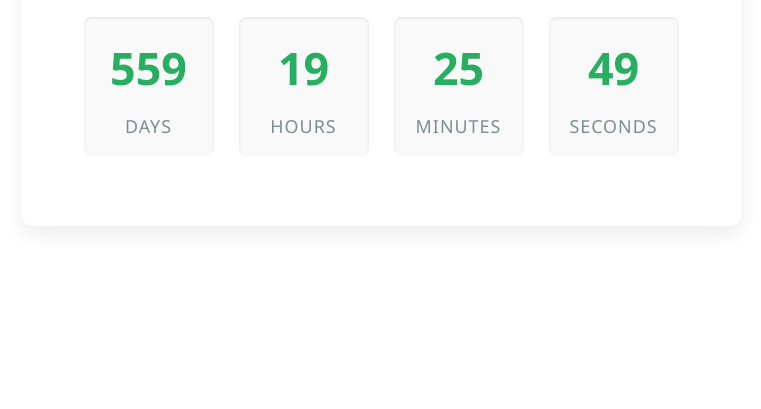
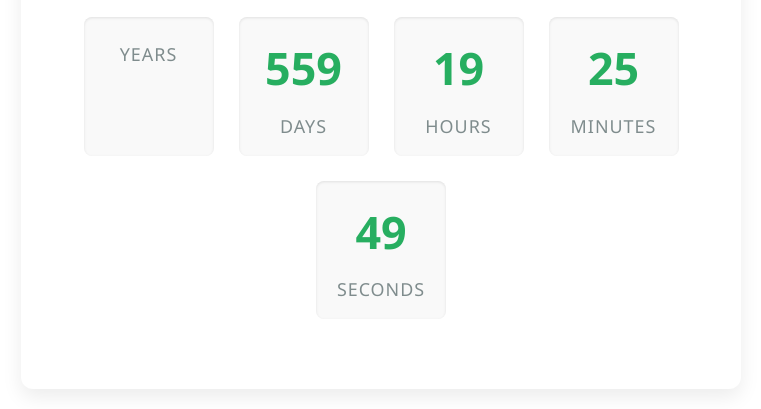
Before and after one commit to mhtmyfngf/countdown, a plain HTML site: page index.html in a window 1280 px wide. Shown: the part 682-1091 px from the top of the page, without its empty margins (259-1020 px from the left). Before the commit the page ends 928 px from the top, so only its background shows below. Drawn offline with Linux system fonts and the light colour scheme; a web font is replaced by a local one.

Commit message:
revamp time😋

```diff
--- a/index.html
+++ b/index.html
@@ -35,10 +35,13 @@
         <p id="event-message1"></p>
     </div>
 
-    <!-- Second Countdown (now a Count-Up) -->
-    <div class="countdown-container" id="countdown2">
-        <h2 class="countdown-title">Since Project Start</h2> <!-- Updated title -->
+ <div class="countdown-container" id="countdown2">
+        <h2 class="countdown-title">Since Project Start</h2>
         <div class="countdown-timer" id="countdown-timer2">
+            <div class="time-unit">
+                <span id="years2"></span>
+                <div class="label">Years</div>
+            </div>
             <div class="time-unit">
                 <span id="days2"></span>
                 <div class="label">Days</div>
```
